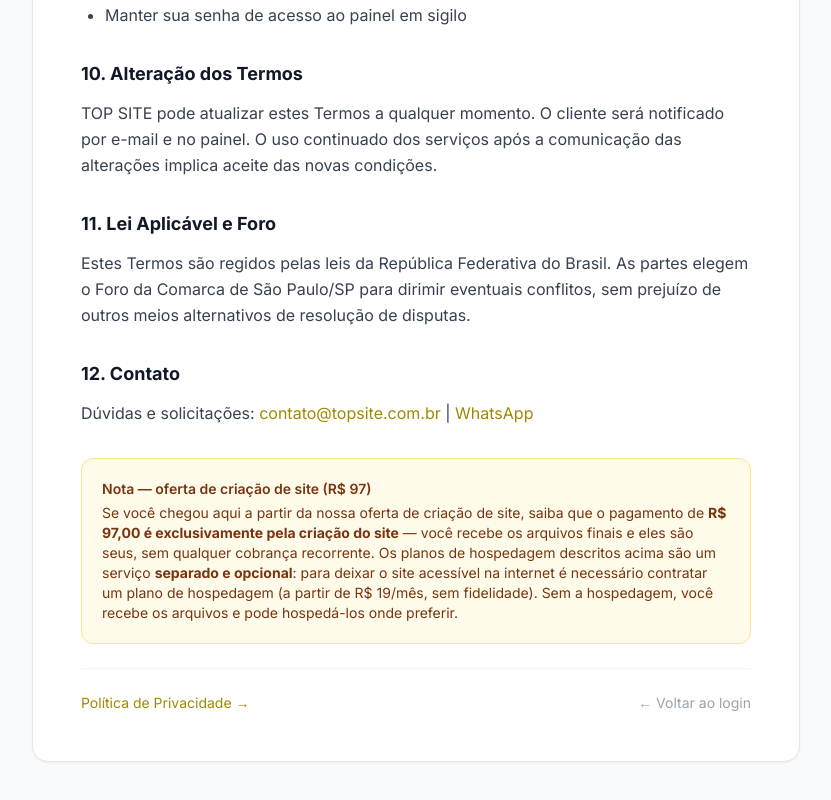
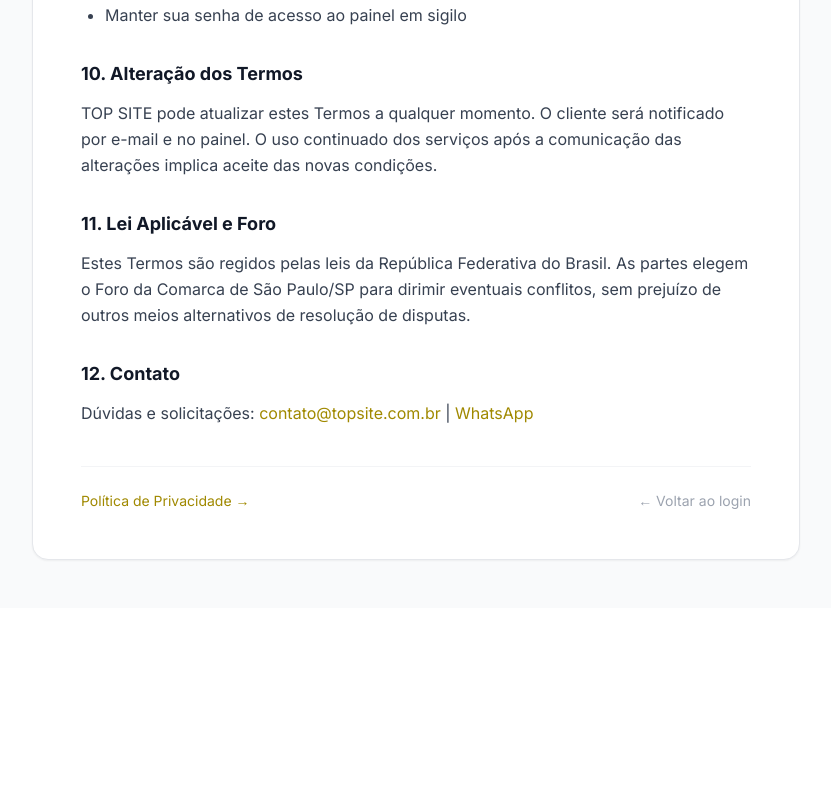
Before and after one commit to alisonfulldev/topsitesbr, a Next.js app: page /termos in a window 1280 px wide. Shown: the part 2458-3258 px from the top of the page, without its empty margins (224-1055 px from the left). After the commit the page ends 3066 px from the top, so only its background shows below. Built offline with nearby package versions, Linux system fonts and the light colour scheme; no server answers.

Commit message:
revert: remove aviso sobre criação R$97 dos termos de hospedagem
Co-Authored-By: Claude Sonnet 4.6 <noreply@anthropic.com>

```diff
--- a/app/termos/page.tsx
+++ b/app/termos/page.tsx
@@ -234,20 +234,7 @@ export default function TermosPage() {
           </section>
         </div>
 
-        <div className="mt-8 p-5 rounded-xl bg-amber-50 border border-amber-200 text-sm text-amber-900">
-          <p className="font-semibold mb-1">Nota — oferta de criação de site (R$ 97)</p>
-          <p>
-            Se você chegou aqui a partir da nossa oferta de criação de site, saiba que o
-            pagamento de <strong>R$ 97,00 é exclusivamente pela criação do site</strong> —
-            você recebe os arquivos finais e eles são seus, sem qualquer cobrança recorrente.
-            Os planos de hospedagem descritos acima são um serviço <strong>separado e
-            opcional</strong>: para deixar o site acessível na internet é necessário contratar
-            um plano de hospedagem (a partir de R$ 19/mês, sem fidelidade). Sem a hospedagem,
-            você recebe os arquivos e pode hospedá-los onde preferir.
-          </p>
-        </div>
-
-        <div className="mt-6 pt-6 border-t border-gray-100 flex flex-wrap gap-4 items-center justify-between">
+        <div className="mt-10 pt-6 border-t border-gray-100 flex flex-wrap gap-4 items-center justify-between">
           <Link href="/privacidade" className="text-sm text-brand-text hover:underline">
             Política de Privacidade →
           </Link>
--- a/lib/terms-content.ts
+++ b/lib/terms-content.ts
@@ -130,11 +130,6 @@ const TERMS_SNAPSHOTS: Record<string, string> = {
 
 <h3>12. Contato</h3>
 <p>contato@topsite.com.br | WhatsApp: +55 18 99674-2364</p>
-
-<div style="margin-top:20px;padding:14px 16px;background:#fffbeb;border:1px solid #fcd34d;border-radius:8px;font-size:13px;color:#78350f;">
-  <strong>Nota — oferta de criação de site (R$ 97)</strong><br>
-  Se você chegou aqui a partir da nossa oferta de criação de site, saiba que o pagamento de <strong>R$ 97,00 é exclusivamente pela criação do site</strong> — você recebe os arquivos finais e eles são seus, sem qualquer cobrança recorrente. Os planos de hospedagem descritos acima são um serviço <strong>separado e opcional</strong>: para deixar o site acessível na internet é necessário contratar hospedagem (a partir de R$ 19/mês, sem fidelidade). Sem hospedagem, você recebe os arquivos e pode hospedá-los onde preferir.
-</div>
 `,
   '1.0': `
 <p style="color:#6b7280;font-size:13px;margin:0 0 24px;"><strong>Última atualização:</strong> 23 de julho de 2026</p>
```
